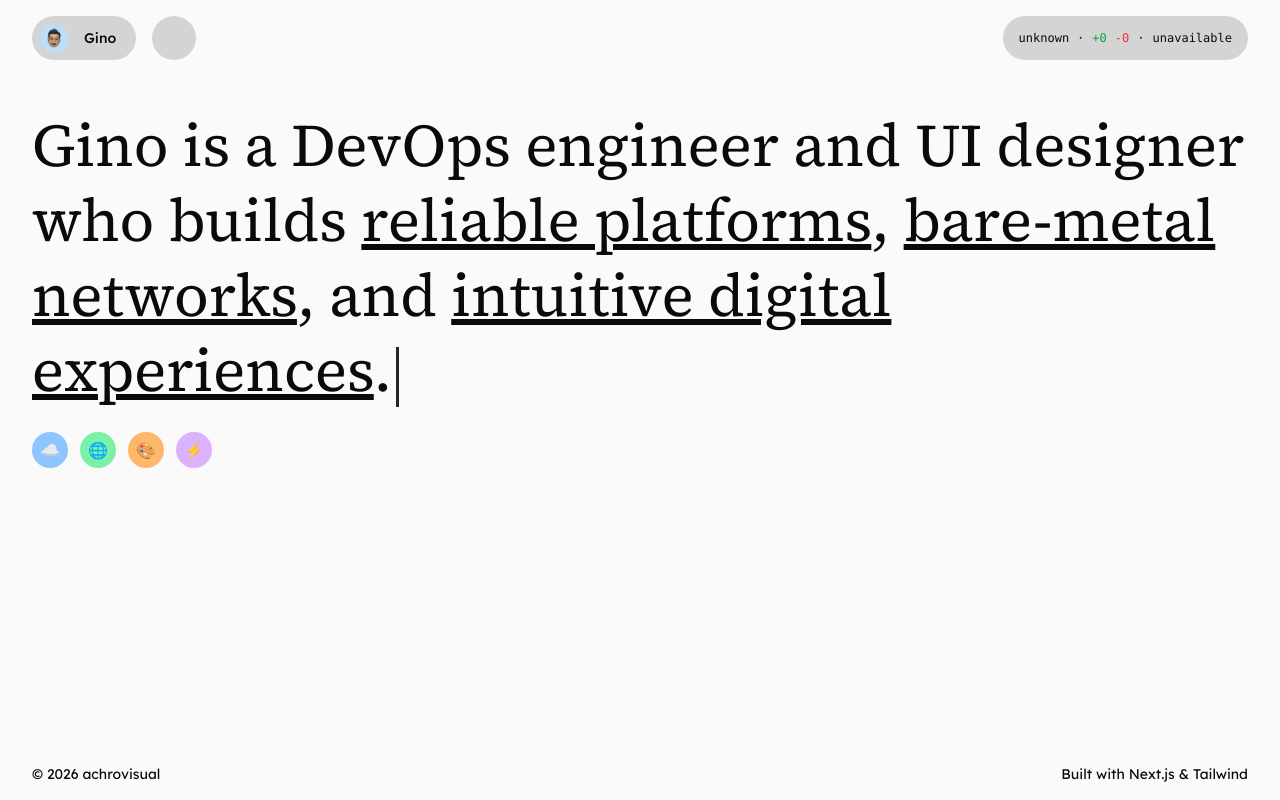
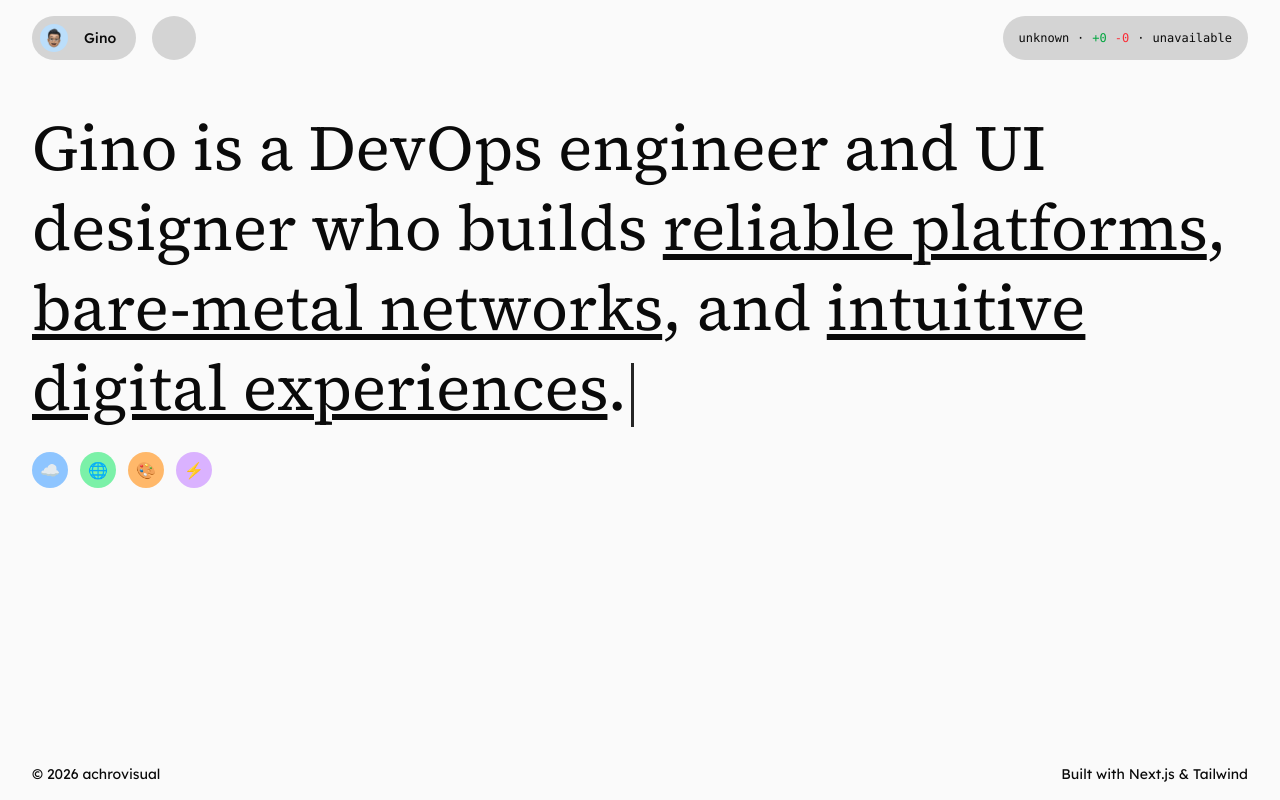
Before and after one commit to achrovisual/portfolio, a Next.js app: page / in a window 1280 px wide. Built offline with nearby package versions, Linux system fonts and the light colour scheme; some icons are missing.

Commit message:
Account for line-wrapping in the animation

```diff
--- a/src/components/sections/hero.tsx
+++ b/src/components/sections/hero.tsx
@@ -1,8 +1,8 @@
 "use client";
 
 import Section from "@/components/layout/section";
+import HeroBadge from "@/components/sections/hero-badge";
 import { useTypewriter } from "@/components/hooks/use-typewriter";
-import HeroBadge from "@/components/sections/hero-badge";
 
 interface Segment {
   text: string;
@@ -21,32 +21,50 @@ const SEGMENTS: Segment[] = [
 
 const FULL_TEXT = SEGMENTS.map((s) => s.text).join("");
 
+function renderSegments(
+  segments: Segment[],
+  remainingRef: { current: number },
+) {
+  return segments.map((segment, i) => {
+    const visibleChars = Math.max(
+      0,
+      Math.min(segment.text.length, remainingRef.current),
+    );
+    remainingRef.current -= segment.text.length;
+
+    return (
+      <span key={i} className={segment.underline ? "underline" : undefined}>
+        {segment.text.slice(0, visibleChars)}
+      </span>
+    );
+  });
+}
+
 export default function Hero() {
   const displayed = useTypewriter(FULL_TEXT, 30);
   const isDone = displayed.length === FULL_TEXT.length;
 
-  let remaining = displayed.length;
+  const animatedRemaining = { current: displayed.length };
 
   return (
     <Section>
       <div className="flex flex-col">
-        <h1 className="font-serif text-5xl md:text-6xl leading-tight">
-          {SEGMENTS.map((segment, i) => {
-            const visibleChars = Math.max(
-              0,
-              Math.min(segment.text.length, remaining),
-            );
-            remaining -= segment.text.length;
+        {/* Invisible full-text layer — reserves final height/line-wrapping upfront */}
+        <div
+          className="font-serif text-[64px] leading-tight relative"
+          aria-hidden="true"
+        >
+          <span className="invisible">
+            {SEGMENTS.map((s, i) => (
+              <span key={i} className={s.underline ? "underline" : undefined}>
+                {s.text}
+              </span>
+            ))}
+          </span>
 
-            return (
-              <span
-                key={i}
-                className={segment.underline ? "underline" : undefined}
-              >
-                {segment.text.slice(0, visibleChars)}
-              </span>
-            );
-          })}
+          {/* Animated layer — absolutely positioned over the reserved space */}
+          <h1 className="absolute inset-0 font-serif text-[64px] leading-tight">
+            {renderSegments(SEGMENTS, animatedRemaining)}
             <span
               className={`inline-block w-[3px] h-[1em] bg-foreground ml-1 align-middle ${
                 isDone ? "animate-pulse" : ""
@@ -54,6 +72,8 @@ export default function Hero() {
               aria-hidden="true"
             />
           </h1>
+        </div>
+
         <div className="flex flex-row flex-wrap items-center gap-3 mt-6">
           <HeroBadge
             emoji="☁️"
```
Lines whose indentation alone changed are shown as unchanged.
